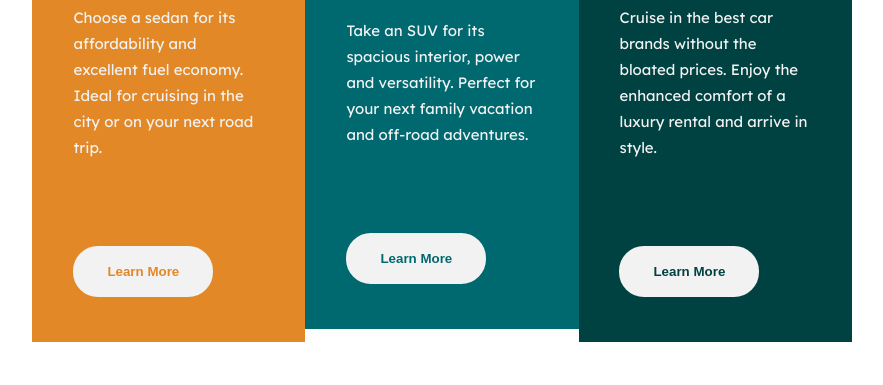
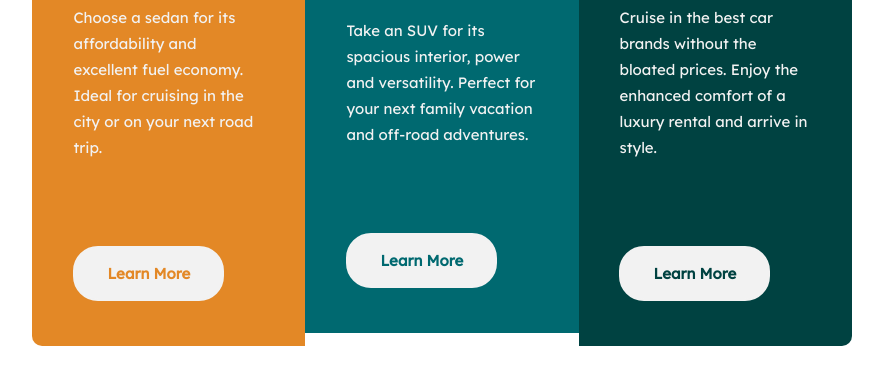
Before and after one commit to Hyuuga81/3-column-preview-cards, a plain HTML site: page index.html in a window 1280 px wide. Shown: the part 365-750 px from the top of the page, without its empty margins (198-1081 px from the left). Drawn offline with Linux system fonts and the light colour scheme.

Commit message:
Updated button and container

```diff
--- a/css/styles.css
+++ b/css/styles.css
@@ -22,12 +22,23 @@ body {
     flex-flow: row wrap;
 }
 
+main {
+    width: 100%;
+    display: flex;
+    justify-content: center;
+    align-items: center;
+    flex-flow: row wrap;
+
+}
+
 .container {
     width: 88%;
     display: flex;
     justify-content: center;
     align-items: center;
     flex-flow: row wrap;
+    border-radius: 10px;
+    overflow: hidden;
 }
 
 .packaging {
@@ -76,6 +87,11 @@ button {
     border-radius: 25px;
 }
 
+anchor {
+    padding: 16px 32px;
+    border: 2px solid #f2f2f2;
+    border-radius: 25px;
+}
 
 /***************** SEDANS ***********************/
 .sedans {
@@ -83,15 +99,26 @@ button {
     color: #d89547;
 }
 
+/*
 .sedans-button {
     font-weight: 600;
     background-color: #f2f2f2;
     padding: 16px 32px;
     color: #e38826;
     cursor: pointer;
+}*/
+
+.sedans anchor {
+    font-size: 1em;
+    font-weight: 600;
+    font-family: 'Lexend Deca', sans-serif;
+    background-color: #f2f2f2;
+    padding: 16px 32px;
+    color: #e38826;
+    cursor: pointer;
 }
 
-.sedans-button:hover {
+.sedans anchor:hover {
     background-color: #e38826;
     color: #f2f2f2;
 }
@@ -103,15 +130,17 @@ button {
     background-color: #006970;
 }
 
-.suvs-button {
+/*.suvs-button*/
+.suvs anchor {
     font-weight: 600;
+    font-family: 'Lexend Deca', sans-serif;
     background-color: #f2f2f2;
     padding: 16px 32px;
     color: #006970;
     cursor: pointer;
 }
 
-.suvs-button:hover {
+.suvs anchor:hover {
     background-color: #006970;
     color: #f2f2f2;
 }
@@ -122,15 +151,16 @@ button {
     background-color: #004241;
 }
 
-.luxury-button {
+.luxury anchor {
     font-weight: 600;
+    font-family: 'Lexend Deca', sans-serif;
     background-color: #f2f2f2;
     padding: 16px 32px;
     color: #004241;
     cursor: pointer;
 }
 
-.luxury-button:hover {
+.luxury anchor:hover {
     background-color: #004241;
     color: #f2f2f2;
 }
--- a/index.html
+++ b/index.html
@@ -14,13 +14,14 @@
     <title>3 Column Preview Cards</title>
 </head>
 <body>
+    <main>
         <div class="container">
             <section class="sedans">
                 <div class="packaging">
                     <img src="img/icon-sedans.svg" alt="sedans">
                     <h1>Sedans</h1>
                     <p>Choose a sedan for its affordability and excellent fuel economy. Ideal for cruising in the city or on your next road trip.</p>
-                <button class="sedans-button">Learn More</button>
+                    <anchor class="sedans-button">Learn More</anchor>
                 </div>
             </section>
             <section class="suvs">
@@ -28,7 +29,7 @@
                     <img src="img/icon-suvs.svg" alt="suvs">
                     <h1>Suvs</h1>
                     <p>Take an SUV for its spacious interior, power and versatility. Perfect for your next family vacation and off-road adventures.</p>
-                <button class="suvs-button">Learn More</button>
+                    <anchor class="suvs-button">Learn More</anchor>
                 </div>
             </section>
             <section class="luxury">
@@ -36,9 +37,10 @@
                     <img src="img/icon-luxury.svg" alt="luxury">
                     <h1>Luxury</h1>
                     <p>Cruise in the best car brands without the bloated prices. Enjoy the enhanced comfort of a luxury rental and arrive in style.</p>
-                <button class="luxury-button">Learn More</button>
+                    <anchor class="luxury-button">Learn More</anchor>
                 </div>
             </section>
         </div>
+    </main>
 </body>
 </html>
```
Lines whose indentation alone changed are shown as unchanged.
